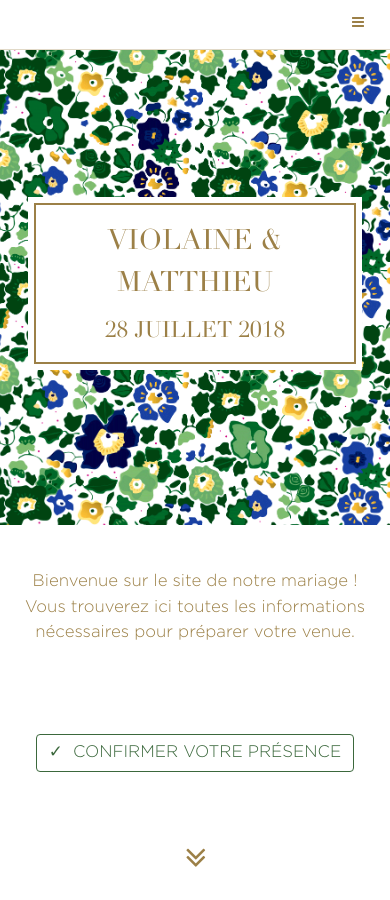
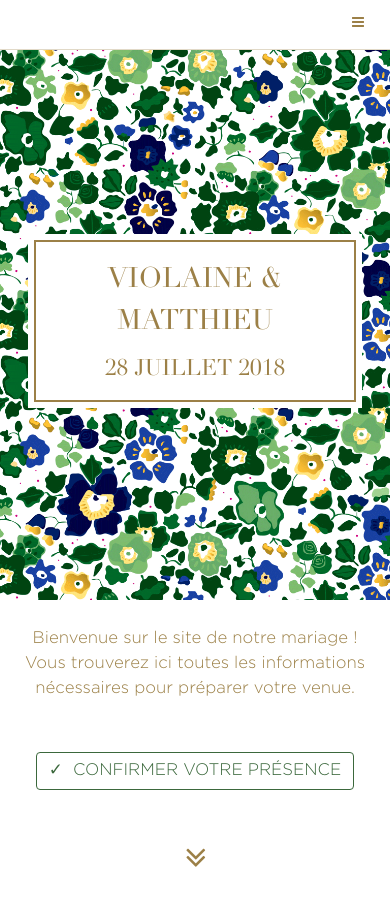
Before and after one commit to matthieuprat/wedding, a Jekyll site: the page built from index.html, in a window 390 px wide and 900 px high. Built offline with Jekyll 4.4.1, drawn with Linux system fonts in a browser that asks for light colours.

Commit message:
Fix layout on small screens

```diff
--- a/css/style.scss
+++ b/css/style.scss
@@ -233,9 +233,9 @@ strong {
     p { margin: 0.8em 0 }
   }
 
-  @media (min-height: 560px) and (min-width: 360px) {
+  @media (min-width: 360px) and (min-height: 500px) {
     & {
-      height: 100%;
+      height: 100vh;
       display: flex;
     }
 
@@ -265,7 +265,8 @@ strong {
     }
   }
 
-  @media (min-width: 400px) and (min-height: 760px) { .intro-cover { flex: 2 } }
+  @media (min-width: 360px) and (min-height: 760px) { .intro-cover { flex: 2 } }
+  @media (min-width: 360px) and (max-height: 620px) { .intro-cover { flex: 1 } }
   @media (min-width: 650px) { .intro-cover-title { font-size: 2.5em } }
   @media (min-width: 900px) { .intro-cover-title { font-size: 3em } }
 }
```
